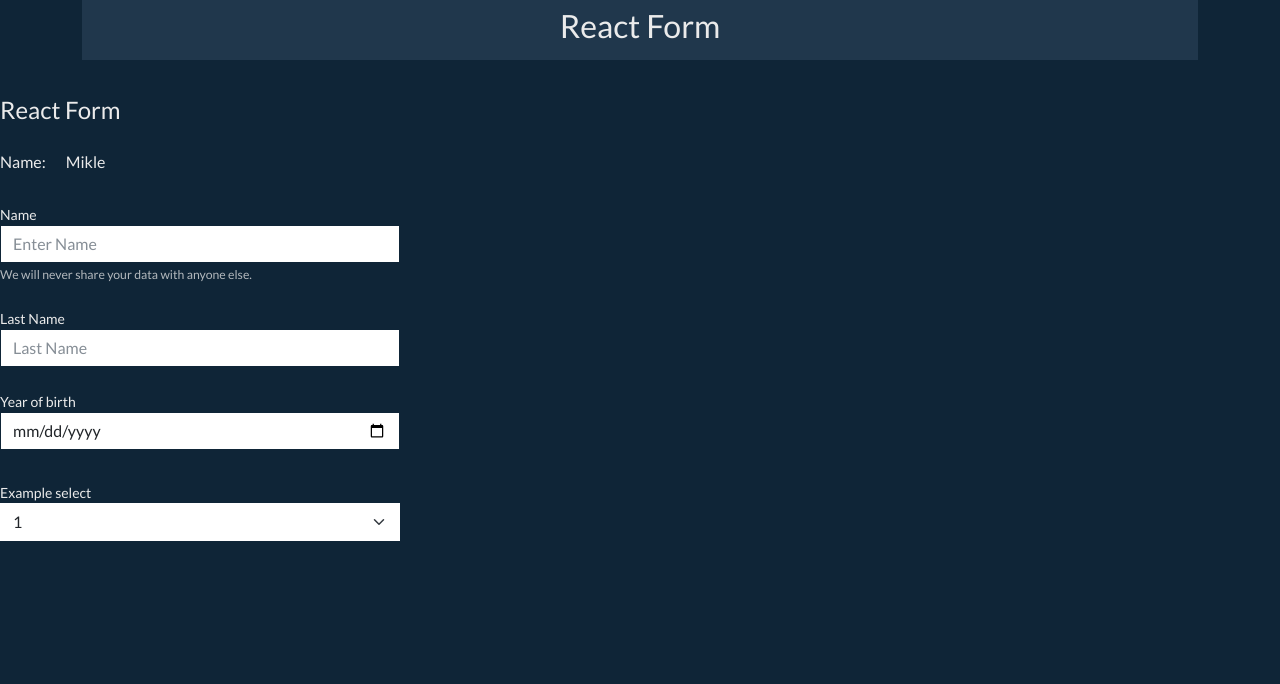
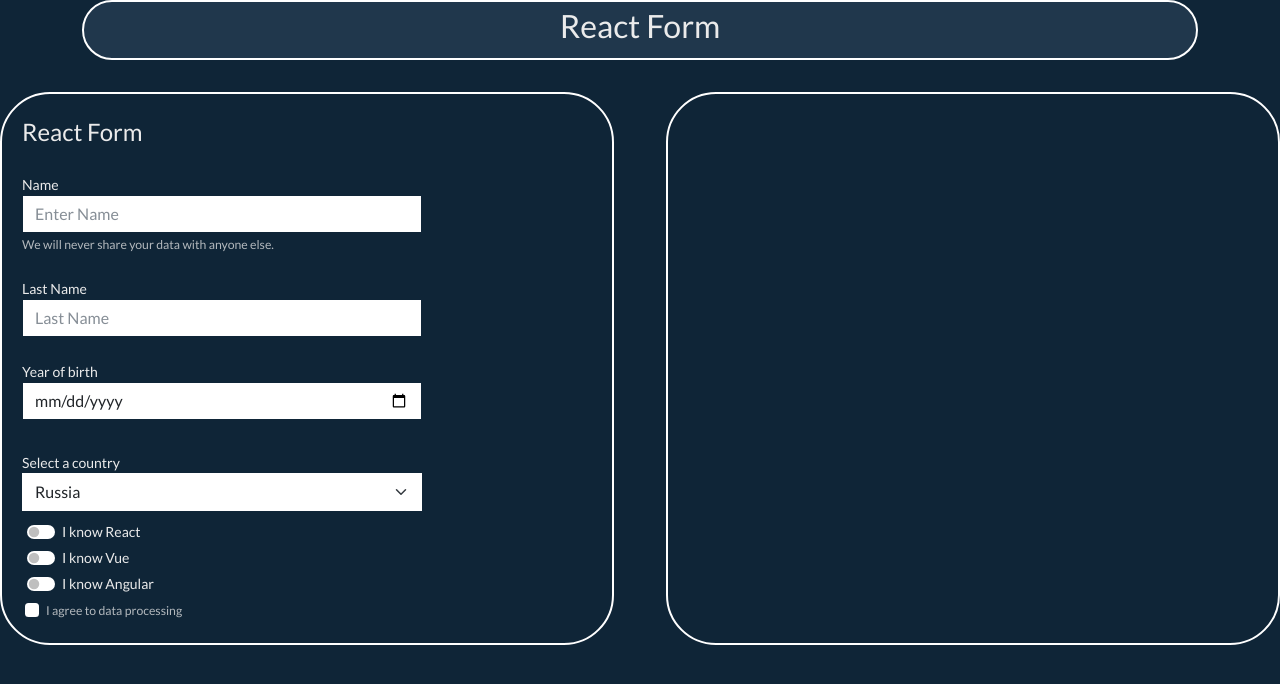
Before and after one commit to maksguido1987/React-Form, a React app: page / in a window 1280 px wide. Shown: the top 684 px of the page. Built offline with nearby package versions, Linux system fonts and the light colour scheme.

Commit message:
feat: add form components

```diff
--- a/src/components/Form/Form.tsx
+++ b/src/components/Form/Form.tsx
@@ -1,68 +1,21 @@
 import React, { FC } from 'react';
 import './form.scss';
+import Checkbox from './FormComponents/Checkbox';
+import FormDate from './FormComponents/FormDate';
+import FormSelect from './FormComponents/FormSelect';
+import Name from './FormComponents/Name';
+import Switcher from './FormComponents/Switcher';
 
 const Form: FC = () => {
   return (
     <form className="form">
       <fieldset>
         <legend>React Form</legend>
-        <div className="form-group">
-          <label htmlFor="staticName" className="col-sm-2 col-form-label example-label">
-            Name:
-            <div className="col-sm-10">
-              <input type="text" className="form-control-plaintext" id="staticName" value="Mikle" />
-            </div>
-          </label>
-        </div>
-        <div className="form-group">
-          <label htmlFor="exampleInputName" className="form-label mt-3">
-            Name
-            <input
-              type="text"
-              className="form-control"
-              id="exampleInputName"
-              aria-describedby="emailHelp"
-              placeholder="Enter Name"
-            />
-            <small id="emailHelp" className="form-text text-muted">
-              We will never share your data with anyone else.
-            </small>
-          </label>
-        </div>
-        <div className="form-group">
-          <label htmlFor="exampleInputLastName" className="form-label mt-3">
-            Last Name
-            <input
-              type="text"
-              className="form-control"
-              id="exampleInputLastName"
-              placeholder="Last Name"
-            />
-          </label>
-        </div>
-        <div className="form-group">
-          <label htmlFor="exampleInputLastName" className="form-label mt-3">
-            Year of birth
-            <input
-              type="date"
-              className="form-control"
-              id="exampleInputLastName"
-              placeholder="Last Name"
-            />
-          </label>
-        </div>
-        <div className="form-group">
-          <label htmlFor="exampleSelect1" className="form-label mt-4">
-            Example select
-            <select className="form-select" id="exampleSelect1">
-              <option>1</option>
-              <option>2</option>
-              <option>3</option>
-              <option>4</option>
-              <option>5</option>
-            </select>
-          </label>
-        </div>
+        <Name />
+        <FormDate />
+        <FormSelect />
+        <Switcher />
+        <Checkbox />
       </fieldset>
     </form>
   );
--- /dev/null
+++ b/src/components/Form/FormComponents/Checkbox.tsx
@@ -0,0 +1,17 @@
+/* eslint-disable react/prefer-stateless-function */
+import React, { Component } from 'react';
+
+export default class Checkbox extends Component {
+  render() {
+    return (
+      <div className="form-check">
+        <label className="form-check-label" htmlFor="flexCheckDefault">
+          <small id="emailHelp" className="form-text text-muted">
+            I agree to data processing
+          </small>
+          <input className="form-check-input" type="checkbox" value="" id="flexCheckDefault" />
+        </label>
+      </div>
+    );
+  }
+}
--- /dev/null
+++ b/src/components/Form/FormComponents/FormDate.tsx
@@ -0,0 +1,20 @@
+/* eslint-disable react/prefer-stateless-function */
+import React, { Component } from 'react';
+
+export default class FormDate extends Component {
+  render() {
+    return (
+      <div className="form-group">
+        <label htmlFor="exampleInputLastName" className="form-label mt-3">
+          Year of birth
+          <input
+            type="date"
+            className="form-control"
+            id="exampleInputLastName"
+            placeholder="Last Name"
+          />
+        </label>
+      </div>
+    );
+  }
+}
--- /dev/null
+++ b/src/components/Form/FormComponents/FormSelect.tsx
@@ -0,0 +1,21 @@
+/* eslint-disable react/prefer-stateless-function */
+import React, { Component } from 'react';
+
+export default class FormSelect extends Component {
+  render() {
+    return (
+      <div className="form-group">
+        <label htmlFor="exampleSelect1" className="form-label mt-4">
+          Select a country
+          <select className="form-select" id="exampleSelect1">
+            <option>Russia</option>
+            <option>Belarus</option>
+            <option>USA</option>
+            <option>Canada</option>
+            <option>China</option>
+          </select>
+        </label>
+      </div>
+    );
+  }
+}
--- /dev/null
+++ b/src/components/Form/FormComponents/Name.tsx
@@ -0,0 +1,37 @@
+/* eslint-disable react/prefer-stateless-function */
+import React, { Component } from 'react';
+
+export default class Name extends Component {
+  render() {
+    return (
+      <>
+        <div className="form-group">
+          <label htmlFor="exampleInputName" className="form-label mt-3">
+            Name
+            <input
+              type="text"
+              className="form-control"
+              id="exampleInputName"
+              aria-describedby="emailHelp"
+              placeholder="Enter Name"
+            />
+            <small id="emailHelp" className="form-text text-muted">
+              We will never share your data with anyone else.
+            </small>
+          </label>
+        </div>
+        <div className="form-group">
+          <label htmlFor="exampleInputLastName" className="form-label mt-3">
+            Last Name
+            <input
+              type="text"
+              className="form-control"
+              id="exampleInputLastName"
+              placeholder="Last Name"
+            />
+          </label>
+        </div>
+      </>
+    );
+  }
+}
--- /dev/null
+++ b/src/components/Form/FormComponents/Switcher.tsx
@@ -0,0 +1,29 @@
+/* eslint-disable react/prefer-stateless-function */
+import React, { Component } from 'react';
+
+export default class Switcher extends Component {
+  render() {
+    return (
+      <>
+        <div className="form-check form-switch">
+          <label className="form-check-label" htmlFor="flexSwitchCheckDefault">
+            <input className="form-check-input" type="checkbox" id="flexSwitchCheckDefault" />I know
+            React
+          </label>
+        </div>
+        <div className="form-check form-switch">
+          <label className="form-check-label" htmlFor="flexSwitchCheckChecked">
+            <input className="form-check-input" type="checkbox" id="flexSwitchCheckChecked" />I know
+            Vue
+          </label>
+        </div>
+        <div className="form-check form-switch">
+          <label className="form-check-label" htmlFor="flexSwitchCheckDefault">
+            <input className="form-check-input" type="checkbox" id="flexSwitchCheckDefault" />I know
+            Angular
+          </label>
+        </div>
+      </>
+    );
+  }
+}
--- a/src/components/Header/header.scss
+++ b/src/components/Header/header.scss
@@ -4,5 +4,7 @@
 .navbar {
   height: 60px;
   display: flex;
+  border: 2px solid #fff;
+  border-radius: 50px;
   justify-content: center;
 }
--- a/src/components/Main/Main.tsx
+++ b/src/components/Main/Main.tsx
@@ -1,10 +1,13 @@
 import React, { FC } from 'react';
-import Form from '../Form/Form';
+import MainLeftField from './MainLeftField';
+import MainRightField from './MainRightField';
+import './main.scss';
 
 const Main: FC = () => {
   return (
     <main className="main">
-      <Form />
+      <MainLeftField />
+      <MainRightField />
     </main>
   );
 };
--- /dev/null
+++ b/src/components/Main/MainLeftField.tsx
@@ -0,0 +1,12 @@
+import React, { FC } from 'react';
+import Form from '../Form/Form';
+
+const MainLeftField: FC = () => {
+  return (
+    <div className="left-main-container">
+      <Form />
+    </div>
+  );
+};
+
+export default MainLeftField;
--- /dev/null
+++ b/src/components/Main/MainRightField.tsx
@@ -0,0 +1,7 @@
+import React, { FC } from 'react';
+
+const MainRightField: FC = () => {
+  return <div className="right-main-container" />;
+};
+
+export default MainRightField;
--- a/src/components/Main/main.scss
+++ b/src/components/Main/main.scss
@@ -1,6 +1,15 @@
-.container__cards {
+.main {
   display: flex;
+  justify-content: space-between;
   width: 100%;
   max-width: 1400px;
   margin: 0 auto;
 }
+.left-main-container,
+.right-main-container {
+  flex: 0 1 48%;
+  flex-wrap: wrap;
+  padding: 20px;
+  border: 2px solid #fff;
+  border-radius: 50px;
+}
```
